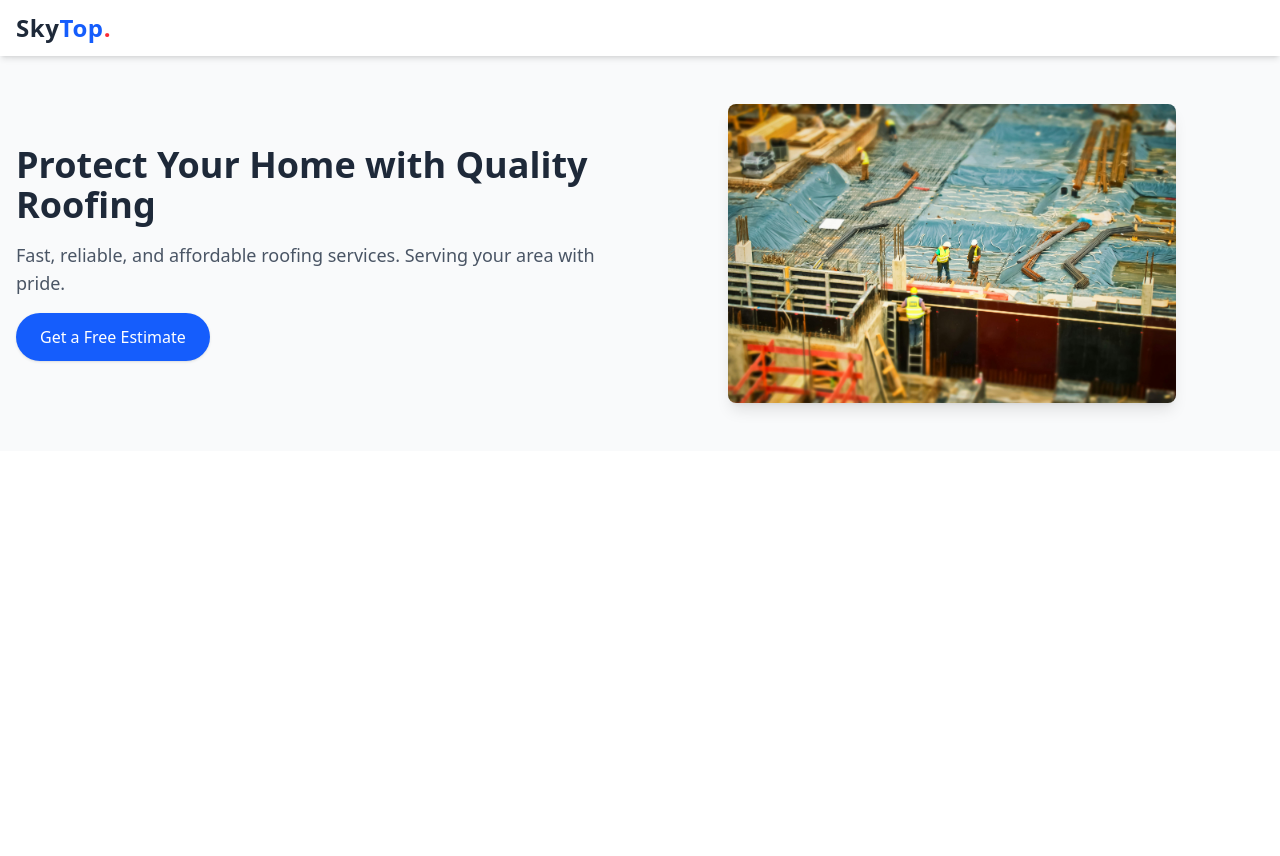
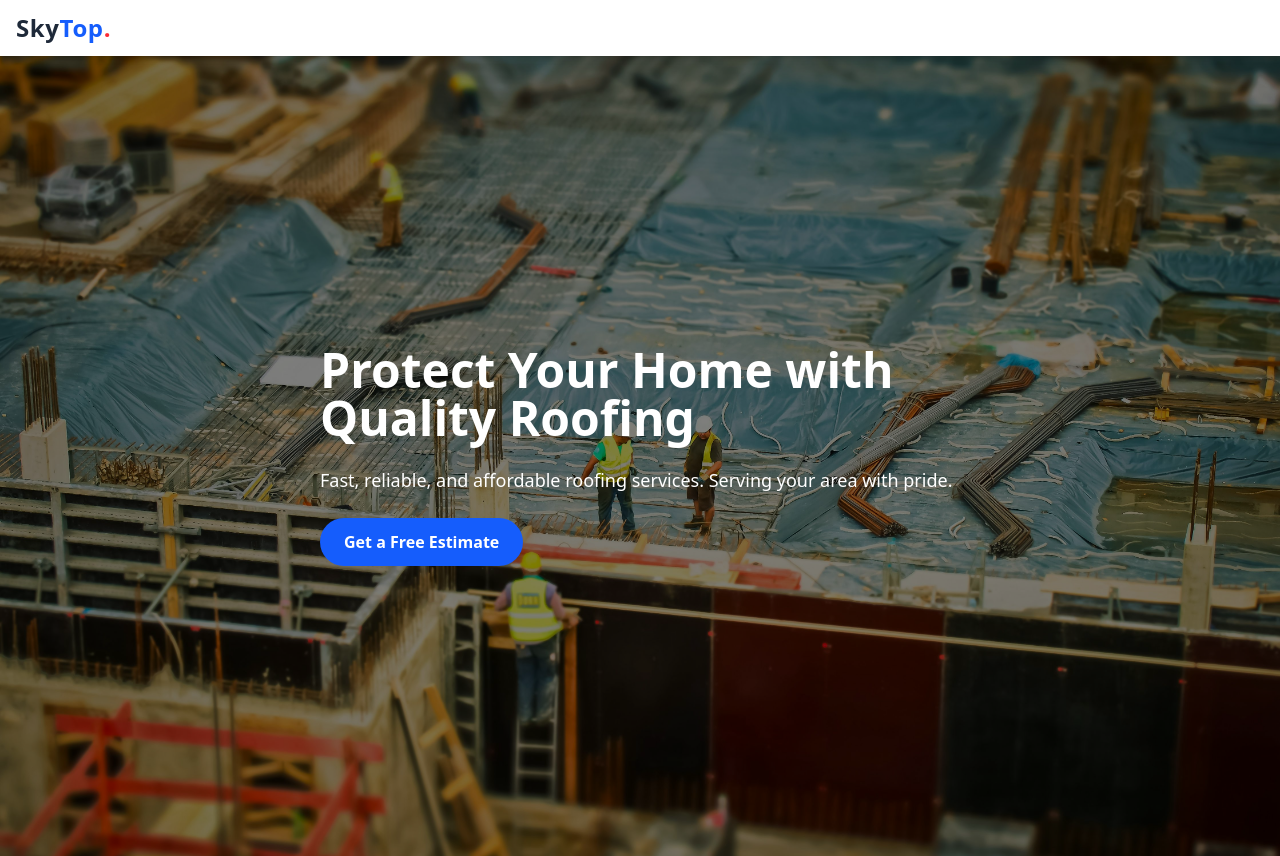
Before and after one commit to najatul6/SkyTop-Roofing, a React (Vite) app: page / in a window 1280 px wide. Before the commit the page ends 800 px from the top, so only its background shows below. Built offline with nearby package versions, Linux system fonts and the light colour scheme.

Commit message:
Refactor HeroSection component to enhance layout and improve visual appeal

```diff
--- a/src/Components/Home/HeroSection.jsx
+++ b/src/Components/Home/HeroSection.jsx
@@ -2,49 +2,34 @@
 
 const HeroSection = () => {
     return (
-        <section className="bg-gray-50 py-12">
-            <div className="max-w-7xl mx-auto px-4 flex flex-col md:flex-row items-center">
+      <section
+        className="relative bg-cover bg-center bg-no-repeat h-screen flex items-center"
+        style={{
+            backgroundImage: `url(${img})`,
+            backgroundSize: 'cover',
+            backgroundPosition: 'fixed',
+          }}
+      >
+        {/* Dark overlay */}
+        <div className="absolute inset-0 bg-black opacity-50"></div>
 
-                {/* Left: Text with inline animation delay */}
-                <div
-                    className="md:w-1/2 text-center md:text-left space-y-4 animate__animated animate__fadeInLeft"
-                    style={{ animationDelay: '100ms', animationFillMode: 'both' }}
-                >
-                    <h1
-                        className="text-4xl font-bold text-gray-800 animate__animated animate__fadeInUp"
-                        style={{ animationDelay: '120ms', animationFillMode: 'both' }}
-                    >
+        {/* Content container */}
+        <div className="relative max-w-7xl mx-auto px-4 text-white space-y-6 md:max-w-2xl">
+          <h1 className="text-5xl font-bold animate__animated animate__fadeInDown" style={{ animationDelay: '500ms', animationFillMode: 'both' }}>
             Protect Your Home with Quality Roofing
           </h1>
-                    <p
-                        className="text-gray-600 text-lg animate__animated animate__fadeInUp"
-                        style={{ animationDelay: '160ms', animationFillMode: 'both' }}
-                    >
+          <p className="text-lg animate__animated animate__fadeInUp" style={{ animationDelay: '1000ms', animationFillMode: 'both' }}>
             Fast, reliable, and affordable roofing services. Serving your area with pride.
           </p>
           <button
-                        className="bg-blue-600 text-white px-6 py-3 rounded-full shadow hover:bg-blue-700 transition animate__animated animate__fadeInUp"
-                        style={{ animationDelay: '200ms', animationFillMode: 'both' }}
+            className="bg-blue-600 hover:bg-blue-700 px-6 py-3 rounded-full font-semibold animate__animated animate__fadeInUp"
+            style={{ animationDelay: '1500ms', animationFillMode: 'both' }}
           >
             Get a Free Estimate
           </button>
         </div>
+      </section>
+    );
+  };
 
-                {/* Right: Image with delay */}
-                <div
-                    className="md:w-1/2 mt-10 md:mt-0 flex justify-center animate__animated animate__fadeInRight"
-                    style={{ animationDelay: '240ms', animationFillMode: 'both' }}
-                >
-                    <img
-                        src={img}
-                        alt="Roofing Service"
-                        className="w-full max-w-md rounded-lg shadow-lg"
-                    />
-                </div>
-
-            </div>
-        </section>
-    )
-}
-
-export default HeroSection
+  export default HeroSection;
```
Lines whose indentation alone changed are shown as unchanged.
